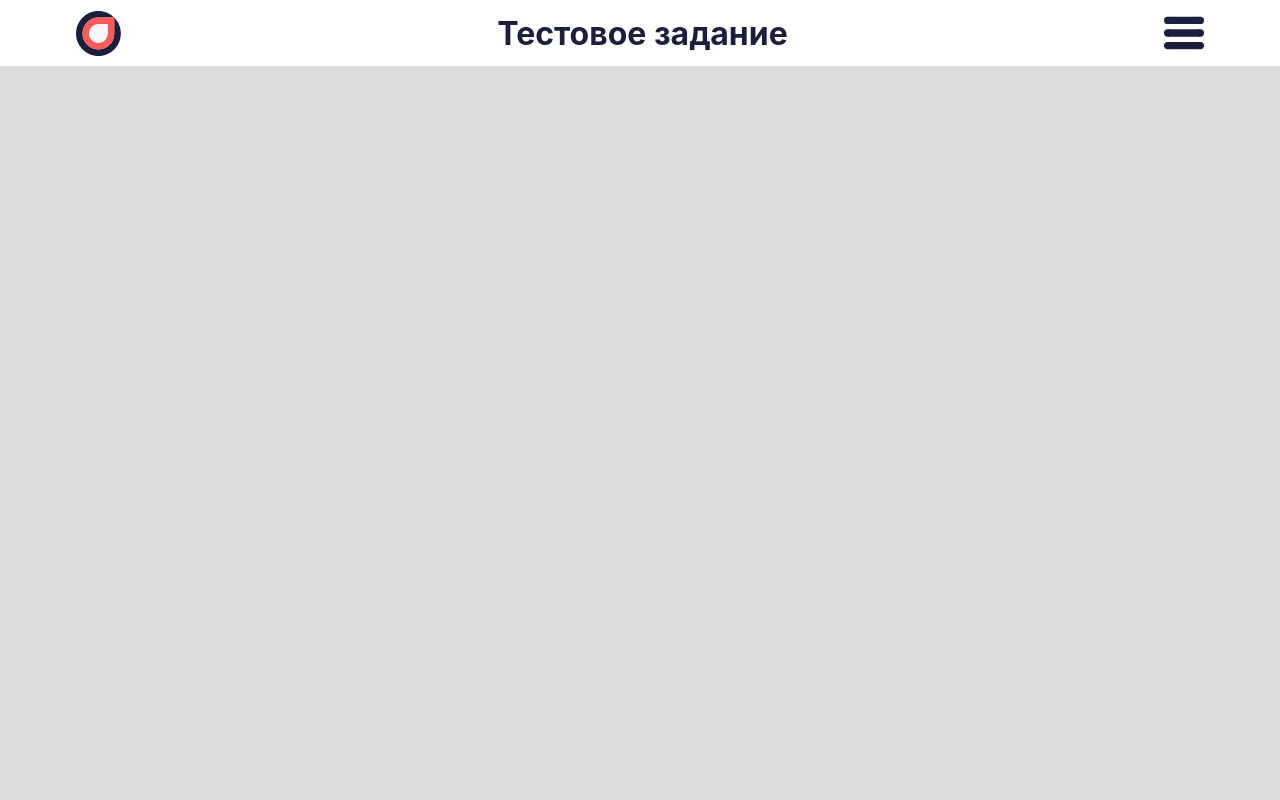
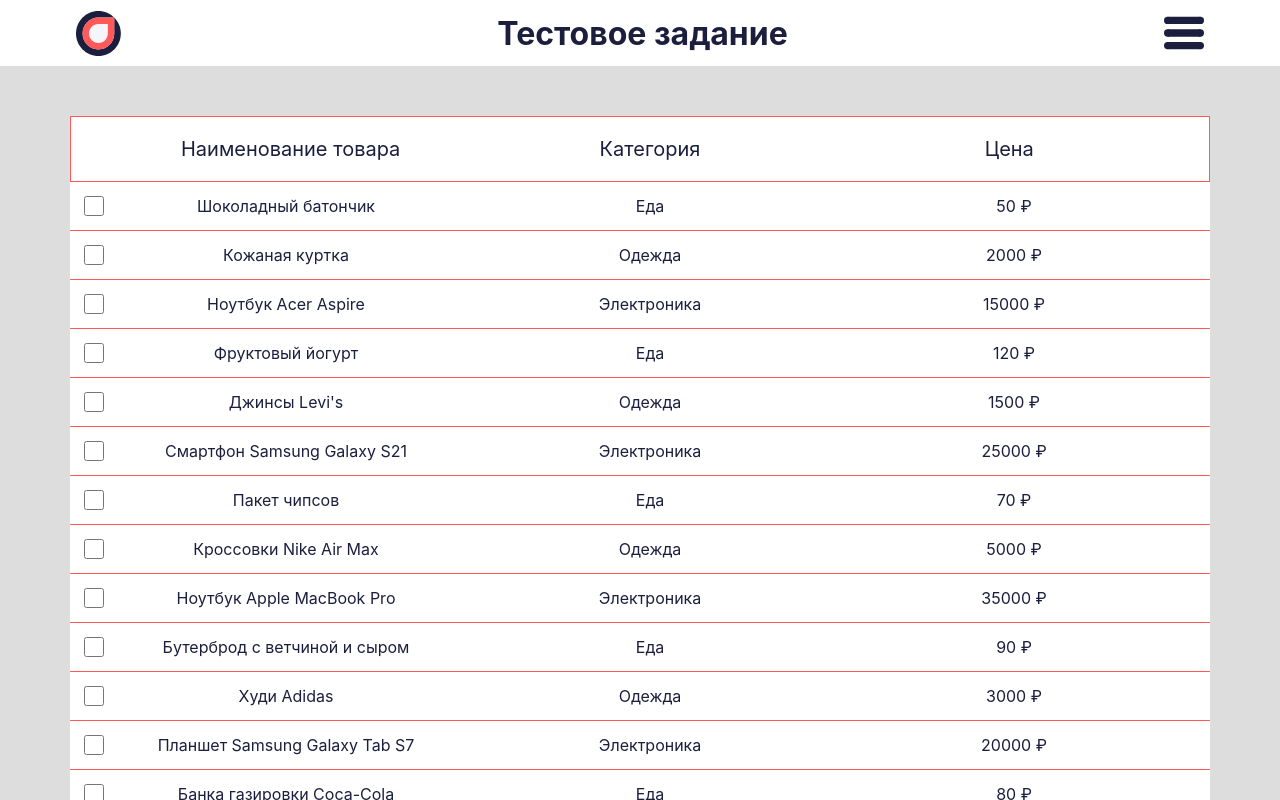
Before and after one commit to KoTuK2306/perfomanceLab, a React (Vite) app: page / in a window 1280 px wide. Built offline with nearby package versions, Linux system fonts and the light colour scheme; a web font is replaced by a local one.

Commit message:
Реализовано отображение товаров

```diff
--- a/src/components/index.ts
+++ b/src/components/index.ts
@@ -1,2 +1,4 @@
 export * from "./circularProgress";
 export * from "./header";
+export * from "./storeItems/";
+export * from "./storeItem/";
--- /dev/null
+++ b/src/components/storeItem/index.ts
@@ -0,0 +1 @@
+export * from "./storeItem";
--- /dev/null
+++ b/src/components/storeItem/storeItem.module.css
@@ -0,0 +1,11 @@
+@import "../../index.css";
+
+.gridRow {
+  display: grid;
+  padding: 14px;
+  background-color: var(--fourthColor);
+  border-bottom: 1px solid var(--firstColor);
+  grid-template-columns: 20px 1fr 1fr 1fr;
+  text-align: center;
+  color: var(--secondColor);
+}
--- /dev/null
+++ b/src/components/storeItem/storeItem.tsx
@@ -0,0 +1,16 @@
+import { FC } from "react";
+import { StoreProduct } from "./../../mocks/mockedData";
+import classes from "./storeItem.module.css";
+
+type StoreItemProps = Omit<StoreProduct, "id">;
+
+export const StoreItem: FC<StoreItemProps> = ({ price, name, category }) => {
+  return (
+    <div className={classes.gridRow}>
+      <input type="checkbox" />
+      <p>{name}</p>
+      <p>{category}</p>
+      <p>{`${price} ₽`}</p>
+    </div>
+  );
+};
--- /dev/null
+++ b/src/components/storeItems/index.ts
@@ -0,0 +1 @@
+export * from "./storeItems";
--- /dev/null
+++ b/src/components/storeItems/storeItems.module.css
@@ -0,0 +1,18 @@
+@import "../../index.css";
+
+.itemsWrapper {
+  display: grid;
+  grid-template-rows: min-content;
+  width: 100%;
+  color: var(--secondColor);
+}
+
+.head {
+  display: grid;
+  font-size: 20px;
+  text-align: center;
+  grid-template-columns: 20px 1fr 1fr 1fr;
+  padding: 20px;
+  background-color: var(--fourthColor);
+  border: 1px solid var(--firstColor);
+}
--- /dev/null
+++ b/src/components/storeItems/storeItems.tsx
@@ -0,0 +1,22 @@
+import { StoreItem } from "../storeItem";
+import { useAppSelector } from "./../../hooks";
+import classes from "./storeItems.module.css";
+
+export const StoreItems = () => {
+  const items = useAppSelector((state) => state.app.items);
+  console.log(items);
+
+  return (
+    <div className={classes.itemsWrapper}>
+      <div className={classes.head}>
+        <div />
+        <p>Наименование товара</p>
+        <p>Категория</p>
+        <p>Цена</p>
+      </div>
+      {items.map(({ id, category, name, price }) => (
+        <StoreItem key={id} category={category} name={name} price={price} />
+      ))}
+    </div>
+  );
+};
--- a/src/pages/mainPage/mainPage.module.css
+++ b/src/pages/mainPage/mainPage.module.css
@@ -5,5 +5,7 @@
   flex: 0 0 auto;
   width: 100vw;
   height: calc(100vh - var(--headerHeight));
+  padding: 50px 70px;
+  overflow-x: hidden;
   background-color: var(--thirdColor);
 }
--- a/src/pages/mainPage/mainPage.tsx
+++ b/src/pages/mainPage/mainPage.tsx
@@ -1,11 +1,13 @@
-import { Header } from "../../components";
+import { Header, StoreItems } from "../../components";
 import classes from "./mainPage.module.css";
 
 export const MainPage = () => {
   return (
     <>
       <Header />
-      <section className={classes.content} />
+      <section className={classes.content}>
+        <StoreItems />
+      </section>
     </>
   );
 };
```
